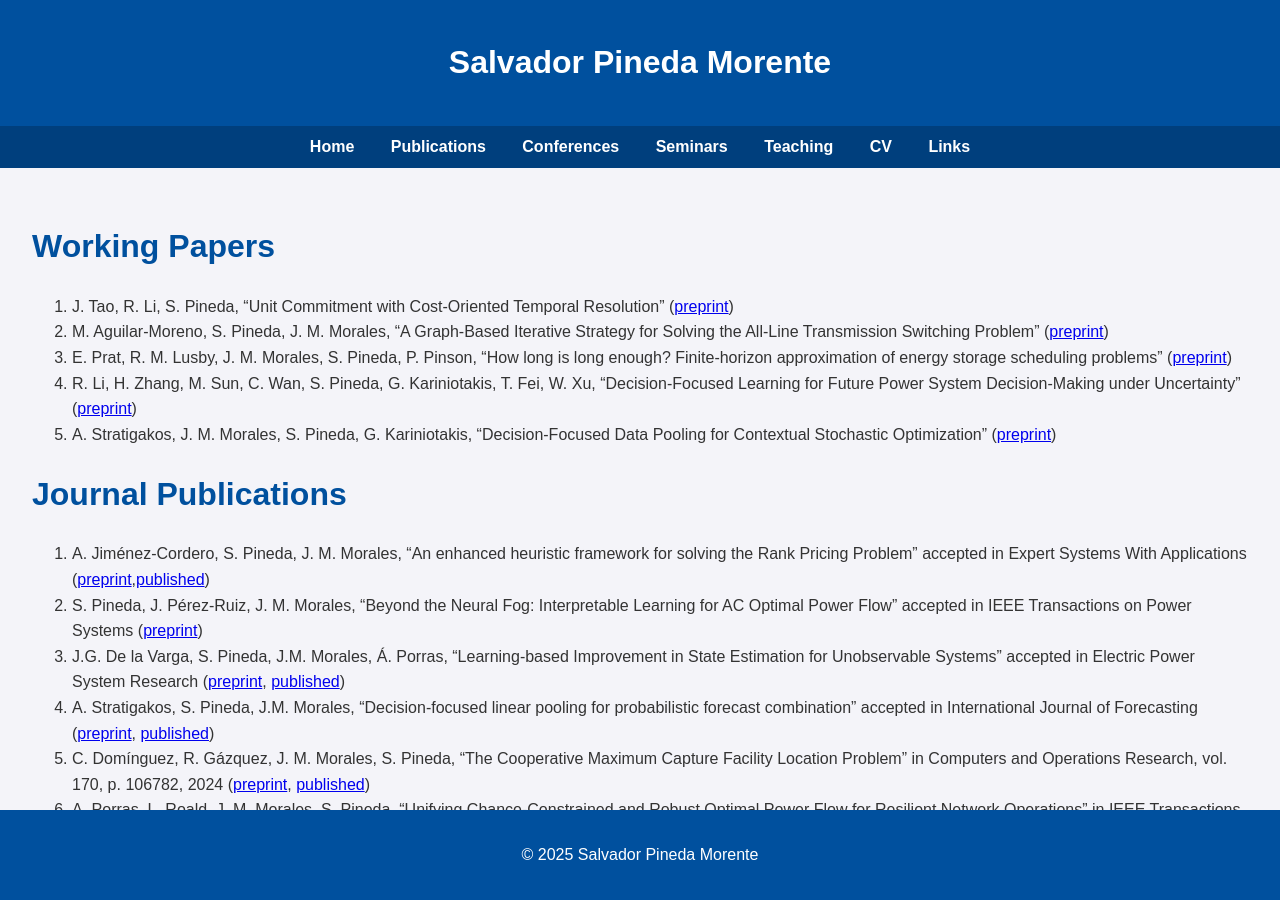
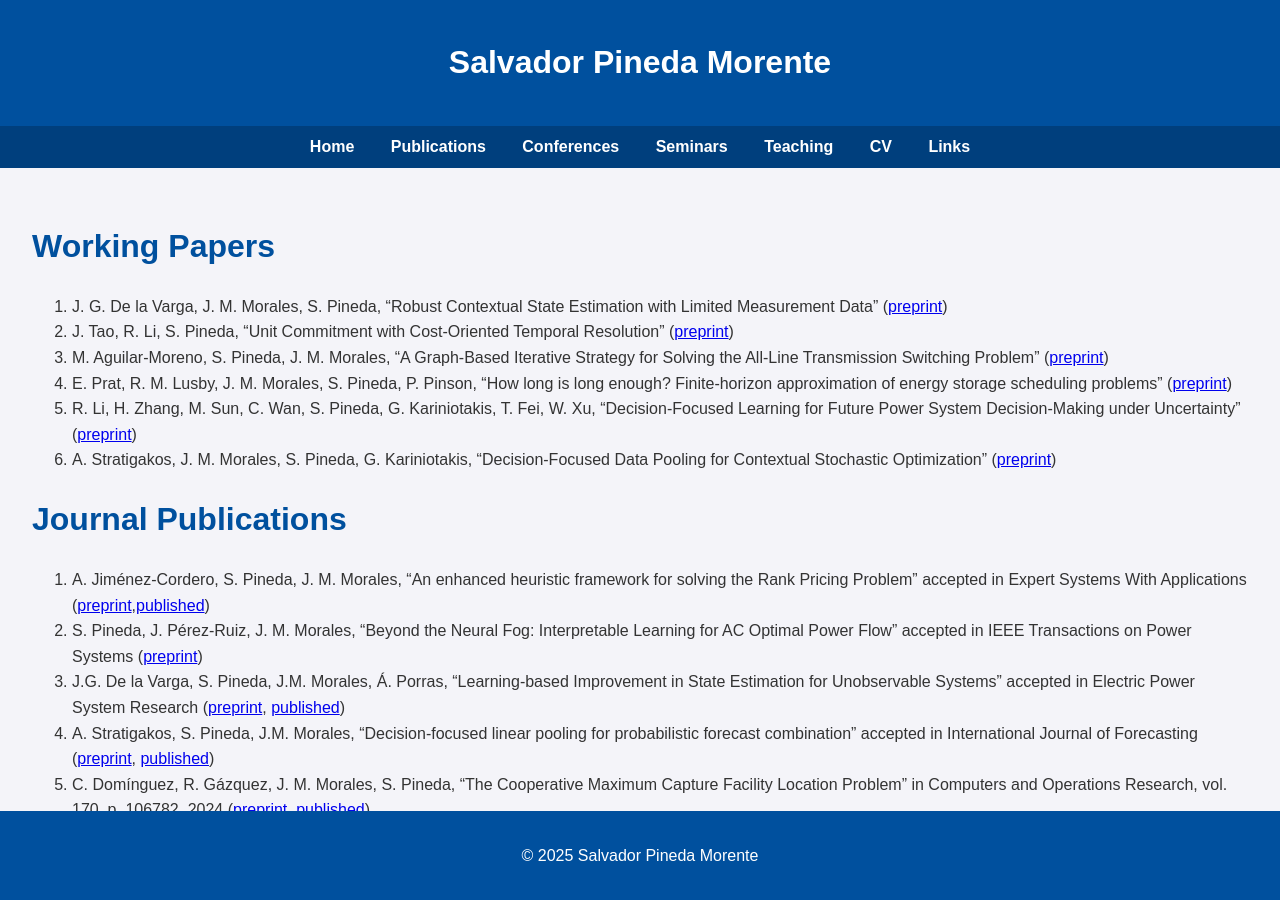
Before and after one commit to salvapineda/salvapineda.github.io, a Jekyll site: the page built from publications.md, in a window 1280 px wide and 900 px high. Built offline with Jekyll 4.4.1, drawn with Linux system fonts in a browser that asks for light colours.

Commit message:
add preprint robust contextual

```diff
--- a/publications.md
+++ b/publications.md
@@ -10,6 +10,7 @@ title: "Publications"
 
 # Working Papers
 
+1. J. G. De la Varga, J. M. Morales, S. Pineda, "Robust Contextual State Estimation with Limited Measurement Data" ([preprint](https://arxiv.org/abs/2507.08767))
 1.  J. Tao, R. Li, S. Pineda, "Unit Commitment with Cost-Oriented Temporal Resolution" ([preprint](https://arxiv.org/abs/2506.02707))
 1.  M. Aguilar-Moreno, S. Pineda, J. M. Morales, "A Graph-Based Iterative Strategy for Solving the All-Line Transmission Switching Problem" ([preprint](https://arxiv.org/abs/2502.10333))
 1.  E. Prat, R. M. Lusby, J. M. Morales, S. Pineda, P. Pinson, "How long is long enough? Finite-horizon approximation of energy storage scheduling problems" ([preprint](https://arxiv.org/abs/2411.17463))
```
